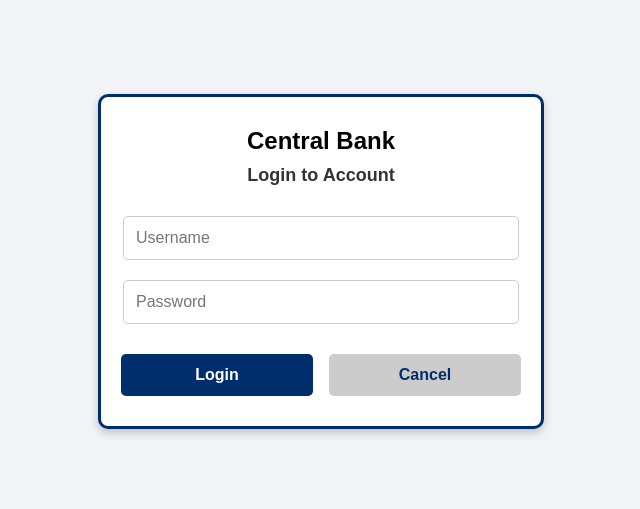
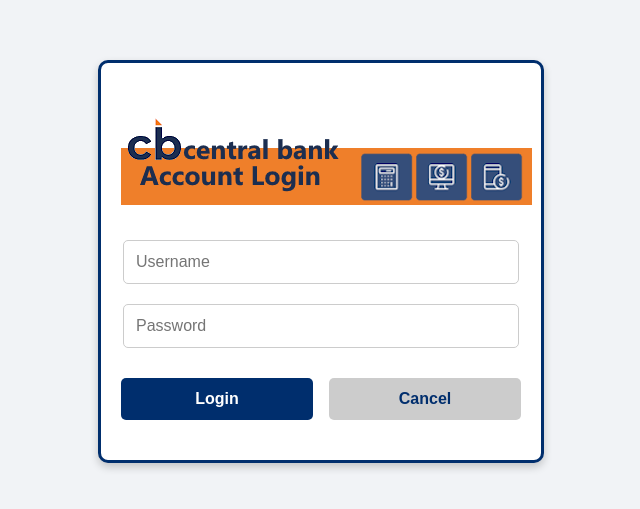
Before and after one commit to ssgeejr/minimus, a plain HTML site: page banking/index.htm in a window 1280 px wide. Shown: the part 139-648 px from the top of the page, without its empty margins (319-959 px from the left). Drawn offline with Linux system fonts and the light colour scheme.

Commit message:
updated the banking logo

```diff
--- a/banking/index.htm
+++ b/banking/index.htm
@@ -79,13 +79,14 @@
         padding: 20px 15px;
       }
     }
+
   </style>
 </head>
 <body>
   <div class="login-container">
-    <div class="bank-name">Central Bank</div>
+    <div class="bank-name"/>
     <!-- Add logo image here if needed -->
-    <h2>Login to Account</h2>
+    <h2><img src="logo.png" alt="Central Bank Logo" class="bank-logo"></h2>
     <form onsubmit="event.preventDefault(); window.location.href='bankaccount.htm';">
       <input type="text" placeholder="Username" required>
       <input type="password" placeholder="Password" required>
```
Also changed, not shown: banking/logo.png (added).
